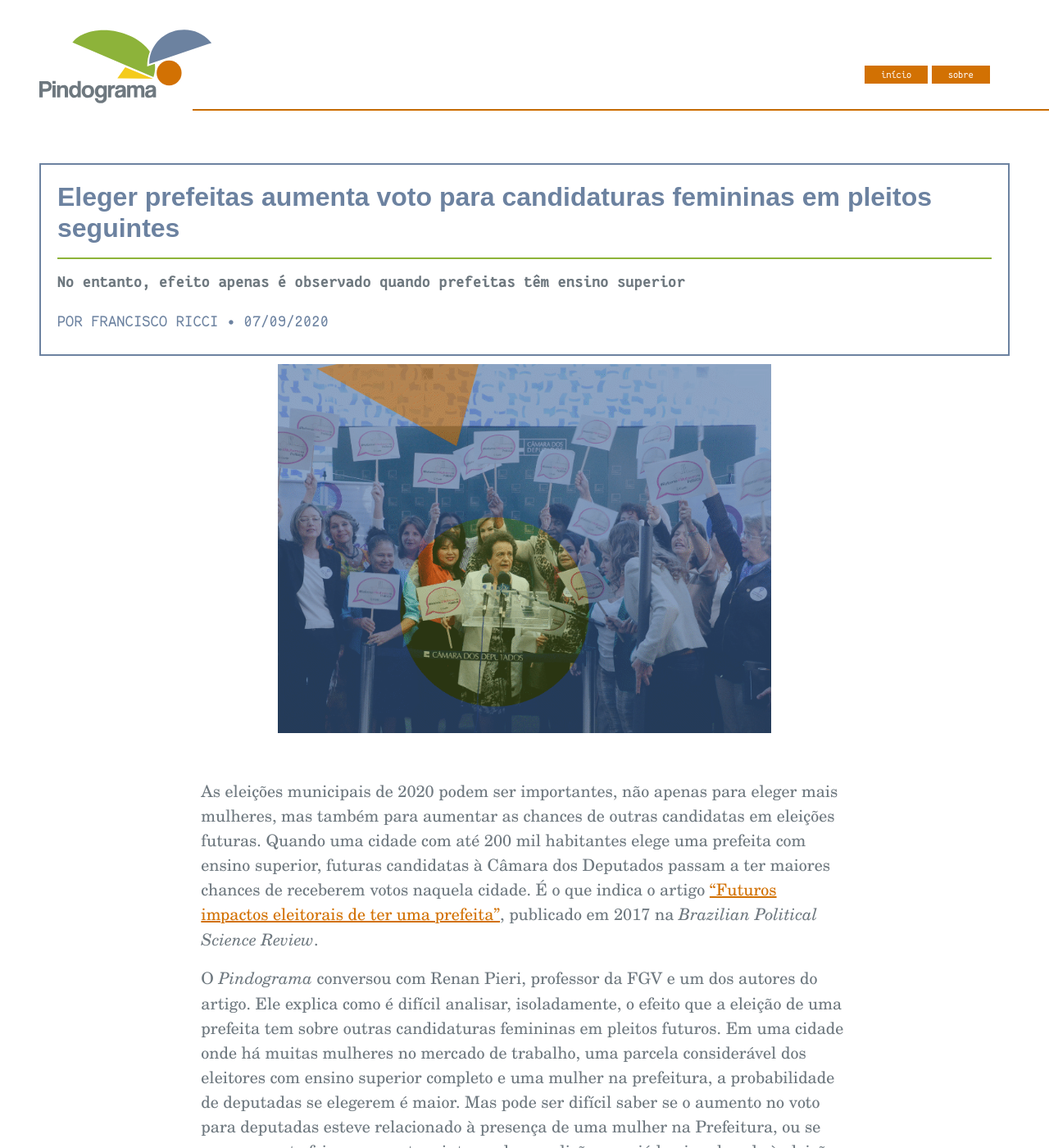
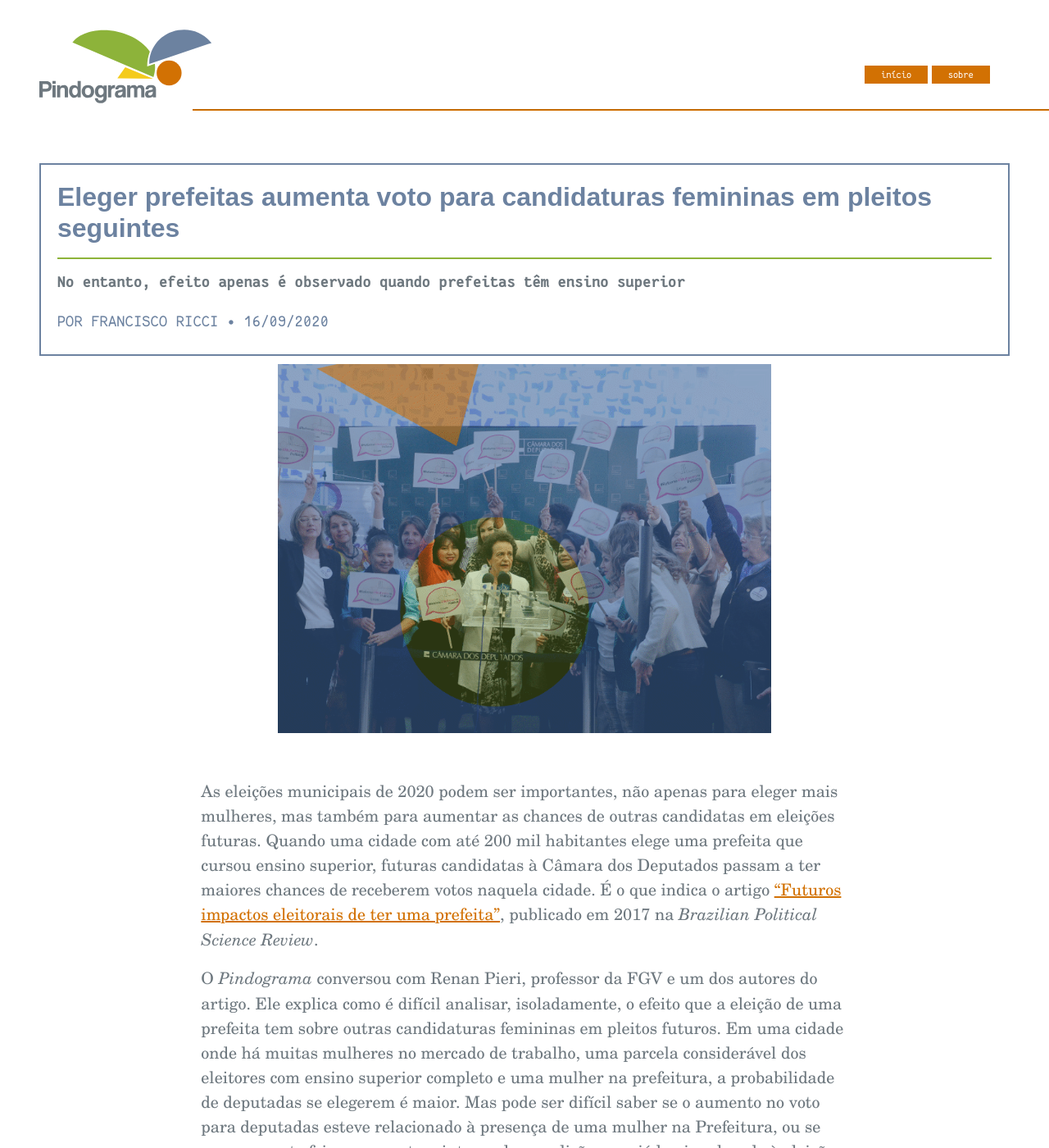
Before and after one commit to pindograma/pindograma.github.io, a Jekyll site: the page built from _posts/2020-09-16-prefeitas.md, in a window 1280 px wide and 1400 px high. Shown: the whole window at 82% size. Built offline with Jekyll 4.4.1, drawn with Linux system fonts in a browser that asks for light colours.

Commit message:
quick-correction: (prefeitas) put correct date

```diff
--- a/_posts/2020-09-16-prefeitas.md
+++ b/_posts/2020-09-16-prefeitas.md
@@ -5,11 +5,11 @@ subtitle: "No entanto, efeito apenas é observado quando prefeitas têm ensino s
 description: "No entanto, efeito apenas é observado quando prefeitas têm ensino superior"
 author: franciscojricci
 image: /assets/post_images/prefeitas.png
-date: 2020-09-07
+date: 2020-09-16
 refid: prefeitas
 ---
 
-<p>As eleições municipais de 2020 podem ser importantes, não apenas para eleger mais mulheres, mas também para aumentar as chances de outras candidatas em eleições futuras. Quando uma cidade com até 200 mil habitantes elege uma prefeita com ensino superior, futuras candidatas à Câmara dos Deputados passam a ter maiores chances de receberem votos naquela cidade. É o que indica o artigo <a href="https://www.scielo.br/scielo.php?script=sci_arttext&amp;pid=S1981-38212017000200203&amp;lng=pt&amp;nrm=iso&amp;tlng=pt">“Futuros impactos eleitorais de ter uma prefeita”</a>, publicado em 2017 na <em>Brazilian Political Science Review</em>.</p>
+<p>As eleições municipais de 2020 podem ser importantes, não apenas para eleger mais mulheres, mas também para aumentar as chances de outras candidatas em eleições futuras. Quando uma cidade com até 200 mil habitantes elege uma prefeita que cursou ensino superior, futuras candidatas à Câmara dos Deputados passam a ter maiores chances de receberem votos naquela cidade. É o que indica o artigo <a href="https://www.scielo.br/scielo.php?script=sci_arttext&amp;pid=S1981-38212017000200203&amp;lng=pt&amp;nrm=iso&amp;tlng=pt">“Futuros impactos eleitorais de ter uma prefeita”</a>, publicado em 2017 na <em>Brazilian Political Science Review</em>.</p>
 <p>O <em>Pindograma</em> conversou com Renan Pieri, professor da FGV e um dos autores do artigo. Ele explica como é difícil analisar, isoladamente, o efeito que a eleição de uma prefeita tem sobre outras candidaturas femininas em pleitos futuros. Em uma cidade onde há muitas mulheres no mercado de trabalho, uma parcela considerável dos eleitores com ensino superior completo e uma mulher na prefeitura, a probabilidade de deputadas se elegerem é maior. Mas pode ser difícil saber se o aumento no voto para deputadas esteve relacionado à presença de uma mulher na Prefeitura, ou se esse aumento foi apenas outro sintoma das condições que já haviam levado à eleição da prefeita.</p>
 <p>Como superar essa dificuldade? Segundo Pieri, “para avaliar o efeito que uma prefeita mulher pode ter, independente das diferenças culturais de cidade a cidade, nós estudamos eleições [para prefeito] com margens pequenas — ou seja, onde uma mulher venceu ou perdeu por poucos votos”. Ele explica que municípios onde mulheres <em>venceram</em> por poucos votos são parecidos com aqueles onde elas <em>perderam</em> por poucos. A semelhança socioeconômica entre as cidades neutraliza outros eventuais fatores que possam ter influenciado o voto em candidaturas femininas, e permite estudar isoladamente as consequências da eleição de uma mulher para a prefeitura.</p>
 <p>Um dos municípios analisados por Pieri é Altamira do Paraná, cidade de <a href="https://cidades.ibge.gov.br/brasil/pr/altamira-do-parana/panorama">4.306 habitantes</a>, segundo o Censo de 2010. Lá, a prefeita Elza Aparecida da Silva Aguiar (PSB) venceu a eleição de 2012 por apenas 2% dos votos válidos. Dois anos depois, a parcela do voto para deputadas estaduais na cidade cresceu de 11% para 13%; e em 2016, a parcela de votos para vereadoras aumentou de 19% para 25%. Pelo que indica a pesquisa de Pieri, é possível que a eleição de Elza tenha contribuído para esses números.</p>
```
